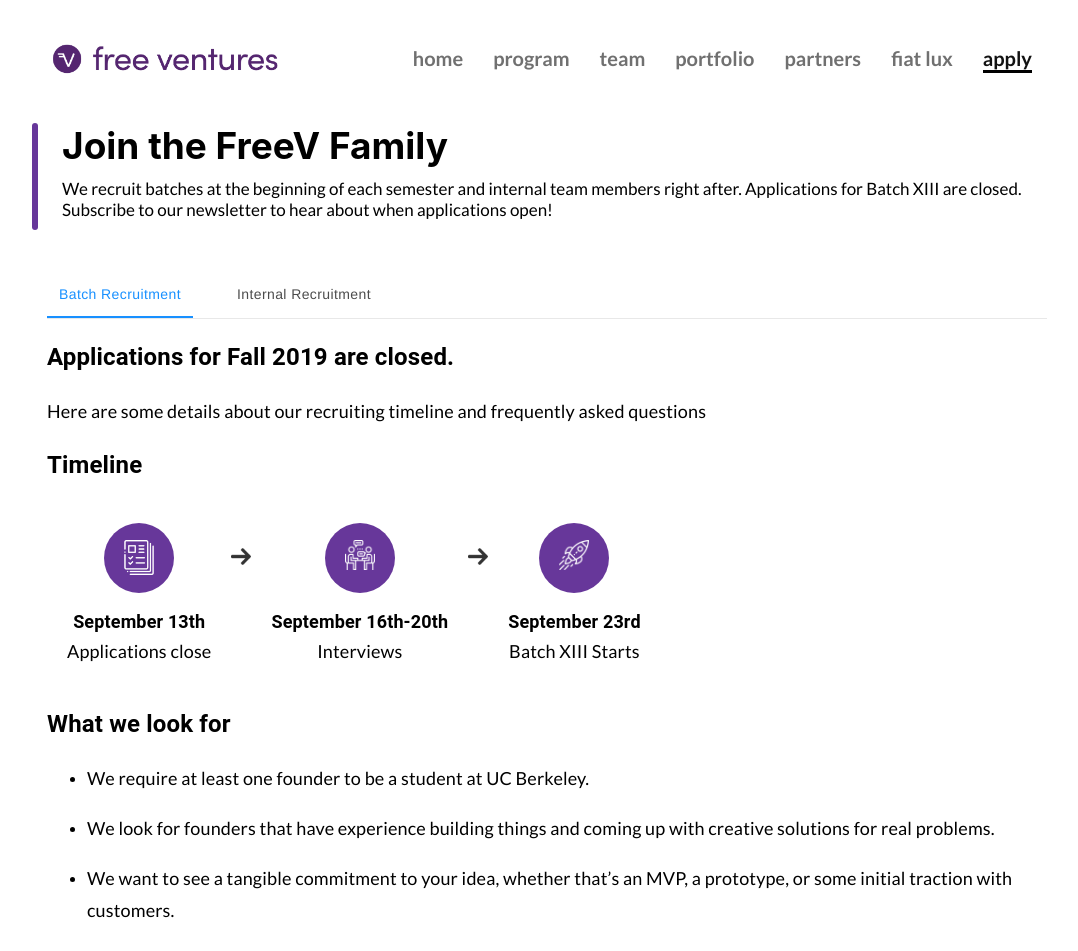
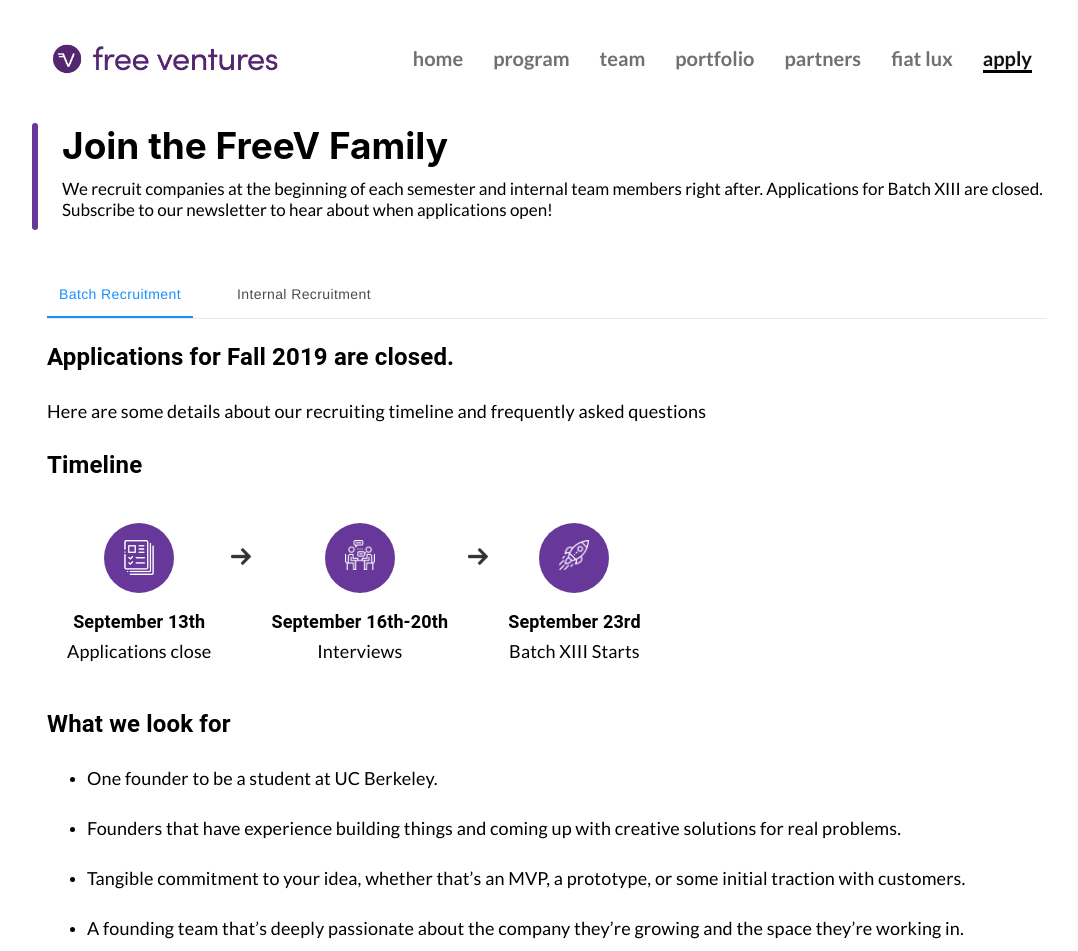
Before and after one commit to adhivd/freev-website, a React (Create React App) app: page /apply in a window 1280 px wide. Shown: the top 951 px of the page, without its empty margins (93-1171 px from the left). Built offline with nearby package versions, Linux system fonts and the light colour scheme.

Commit message:
small wording changes

```diff
--- a/src/Components/Apply.js
+++ b/src/Components/Apply.js
@@ -126,7 +126,7 @@
         <section>
             <GenericTop
                 header={'Join the FreeV Family'}
-                description={'We recruit batches at the beginning of each semester and internal team members right after. Applications for Batch XIII are closed. Subscribe to our newsletter to hear about when applications open!'}
+                description={'We recruit companies at the beginning of each semester and internal team members right after. Applications for Batch XIII are closed. Subscribe to our newsletter to hear about when applications open!'}
             >
             </GenericTop>
             <GenericPage>
@@ -173,16 +173,16 @@
                         <h2>What we look for</h2>
                         <ul>
                             <li><p>
-                                We require at least one founder to be a student at UC Berkeley.
+                                One founder to be a student at UC Berkeley.
                             </p></li>
                             <li><p>
-                                We look for founders that have experience building things and coming up with creative solutions for real problems.
+                                Founders that have experience building things and coming up with creative solutions for real problems.
                             </p></li>
                             <li><p>
-                                We want to see a tangible commitment to your idea, whether that’s an MVP, a prototype, or some initial traction with customers.
+                                Tangible commitment to your idea, whether that’s an MVP, a prototype, or some initial traction with customers.
                             </p></li>
                             <li><p>
-                                We look for a founding team that’s deeply passionate about the company they’re growing and the space they’re working in.
+                                A founding team that’s deeply passionate about the company they’re growing and the space they’re working in.
 
                             </p></li>
                             <li><p>
```
